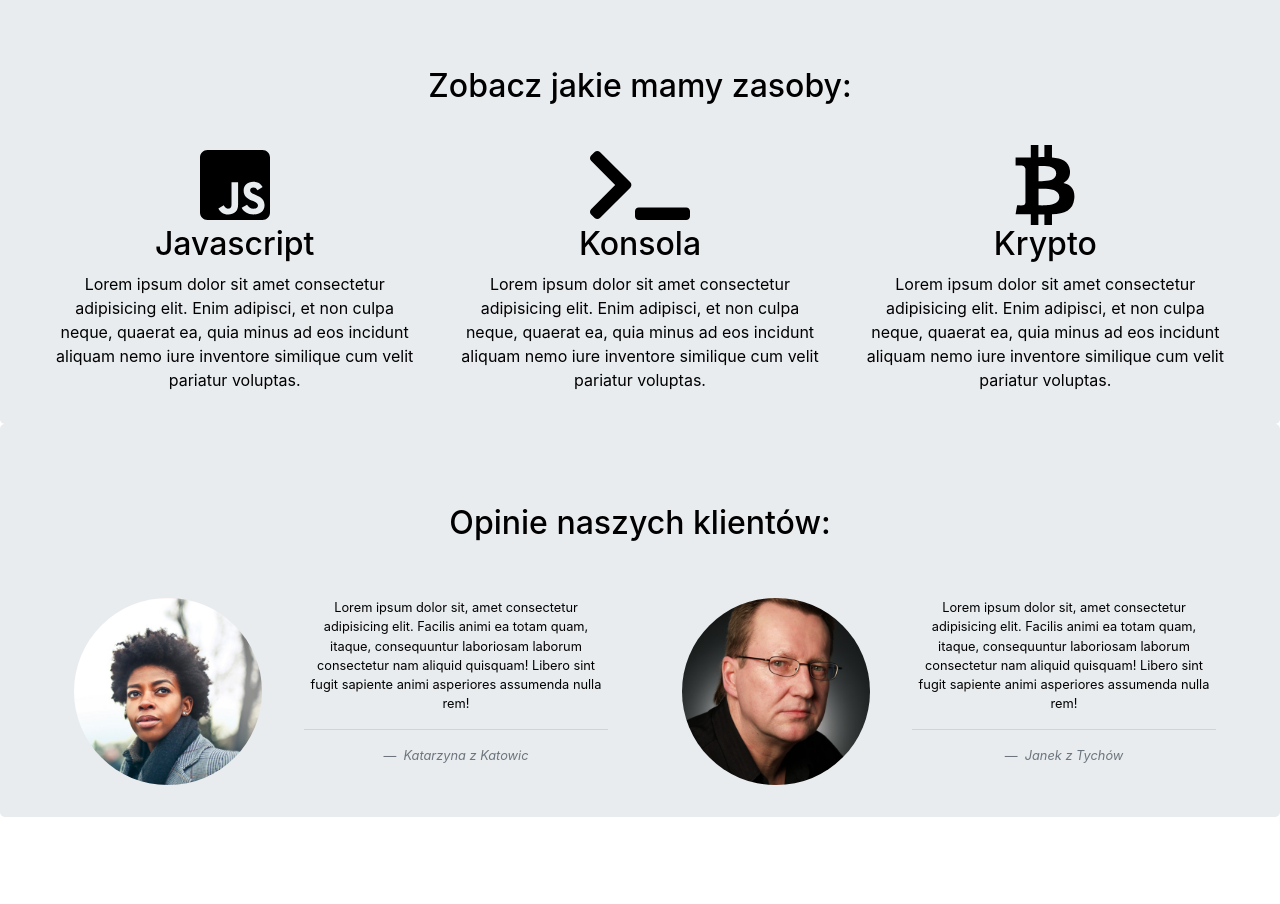
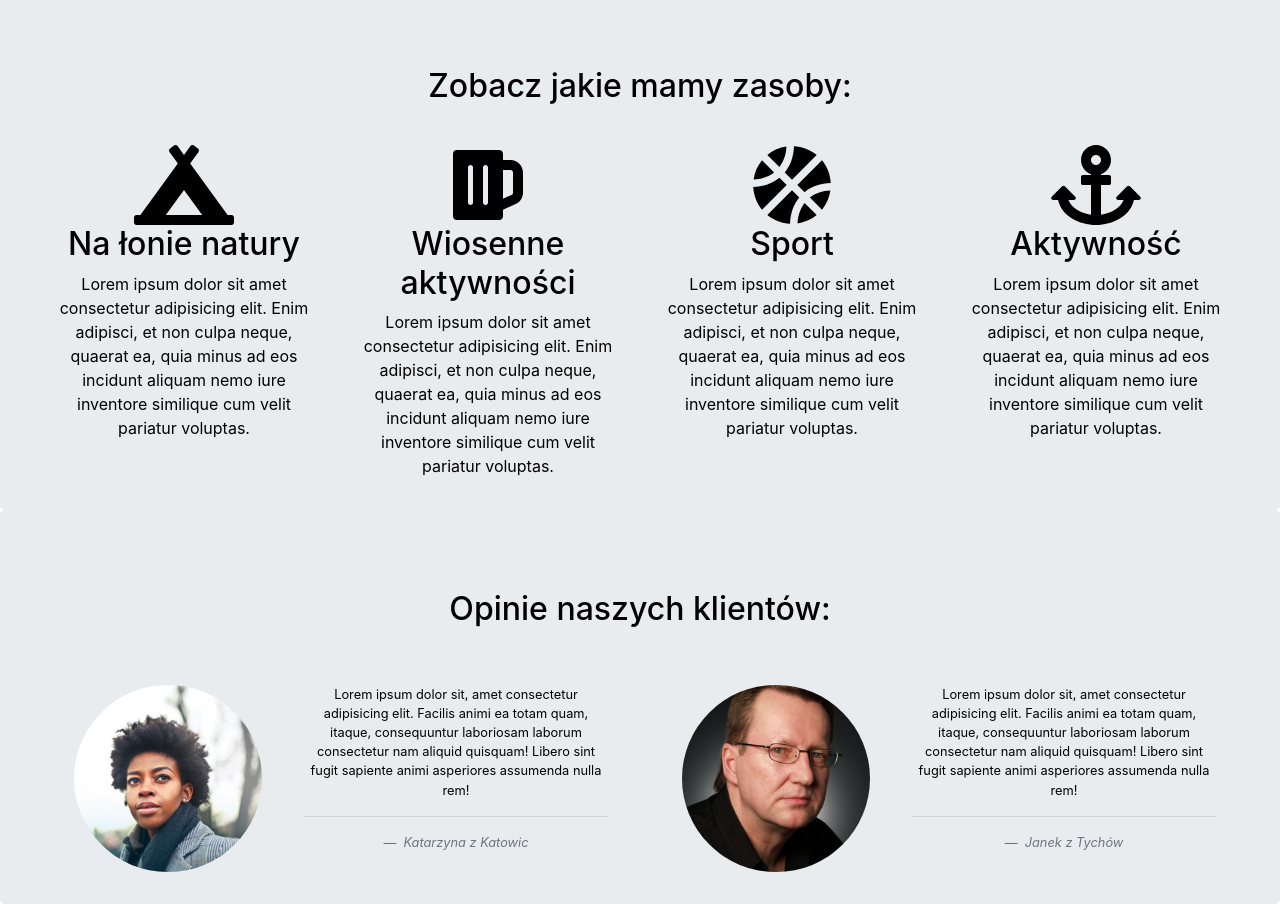
Before and after one commit to ntbanek/team1chorz, a plain HTML site: page index.html in a window 1280 px wide. Shown: the part 1180-2084 px from the top of the page. Before the commit the page ends 1997 px from the top, so only its background shows below. Drawn offline with Linux system fonts and the light colour scheme.

Commit message:
newfeatuyres

```diff
--- a/index.html
+++ b/index.html
@@ -104,10 +104,10 @@
           </div>
 
           <div class="row text-center">
-            <div class="col-md-4">
+            <div class="col-md-3">
               <div class="resource">
-                <i class="fab fa-js-square fa-5x"></i>
-                <h2>Javascript</h2>
+                <i class="fas fa-campground fa-5x"></i>
+                <h2>Na łonie natury</h2>
                 <p>
                   Lorem ipsum dolor sit amet consectetur adipisicing elit. Enim
                   adipisci, et non culpa neque, quaerat ea, quia minus ad eos
@@ -116,10 +116,10 @@
                 </p>
               </div>
             </div>
-            <div class="col-md-4">
+            <div class="col-md-3">
               <div class="resource">
-                <i class="fas fa-terminal fa-5x"></i>
-                <h2>Konsola</h2>
+                <i class="fas fa-beer fa-5x"></i>
+                <h2>Wiosenne aktywności</h2>
                 <p>
                   Lorem ipsum dolor sit amet consectetur adipisicing elit. Enim
                   adipisci, et non culpa neque, quaerat ea, quia minus ad eos
@@ -128,10 +128,22 @@
                 </p>
               </div>
             </div>
-            <div class="col-md-4">
+            <div class="col-md-3">
               <div class="resource">
-                <i class="fab fa-btc fa-5x"></i>
-                <h2>Krypto</h2>
+                <i class="fas fa-basketball-ball fa-5x"></i>
+                <h2>Sport</h2>
+                <p>
+                  Lorem ipsum dolor sit amet consectetur adipisicing elit. Enim
+                  adipisci, et non culpa neque, quaerat ea, quia minus ad eos
+                  incidunt aliquam nemo iure inventore similique cum velit
+                  pariatur voluptas.
+                </p>
+              </div>
+            </div>
+            <div class="col-md-3">
+              <div class="resource">
+                <i class="fas fa-anchor fa-5x"></i>
+                <h2>Aktywność</h2>
                 <p>
                   Lorem ipsum dolor sit amet consectetur adipisicing elit. Enim
                   adipisci, et non culpa neque, quaerat ea, quia minus ad eos
```
